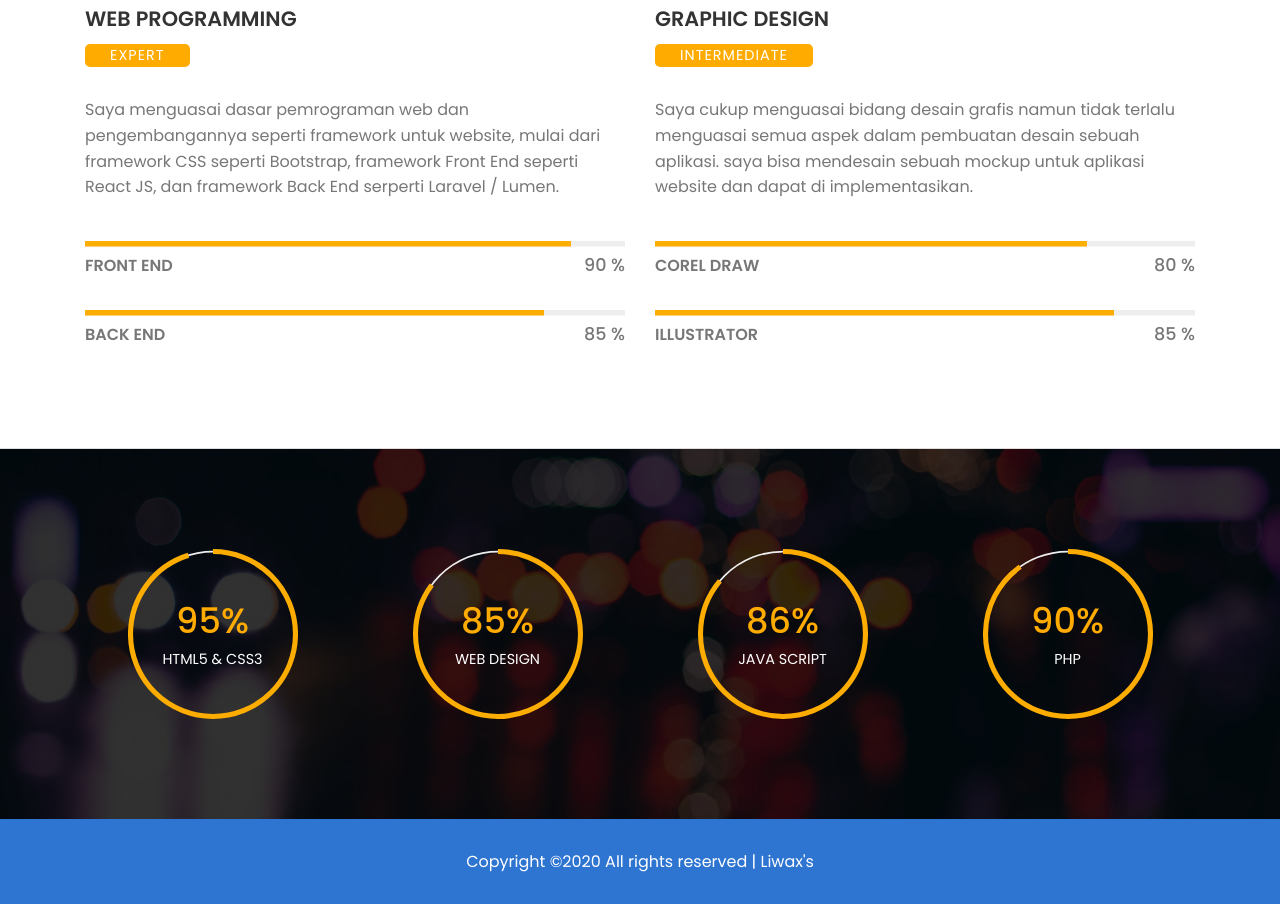
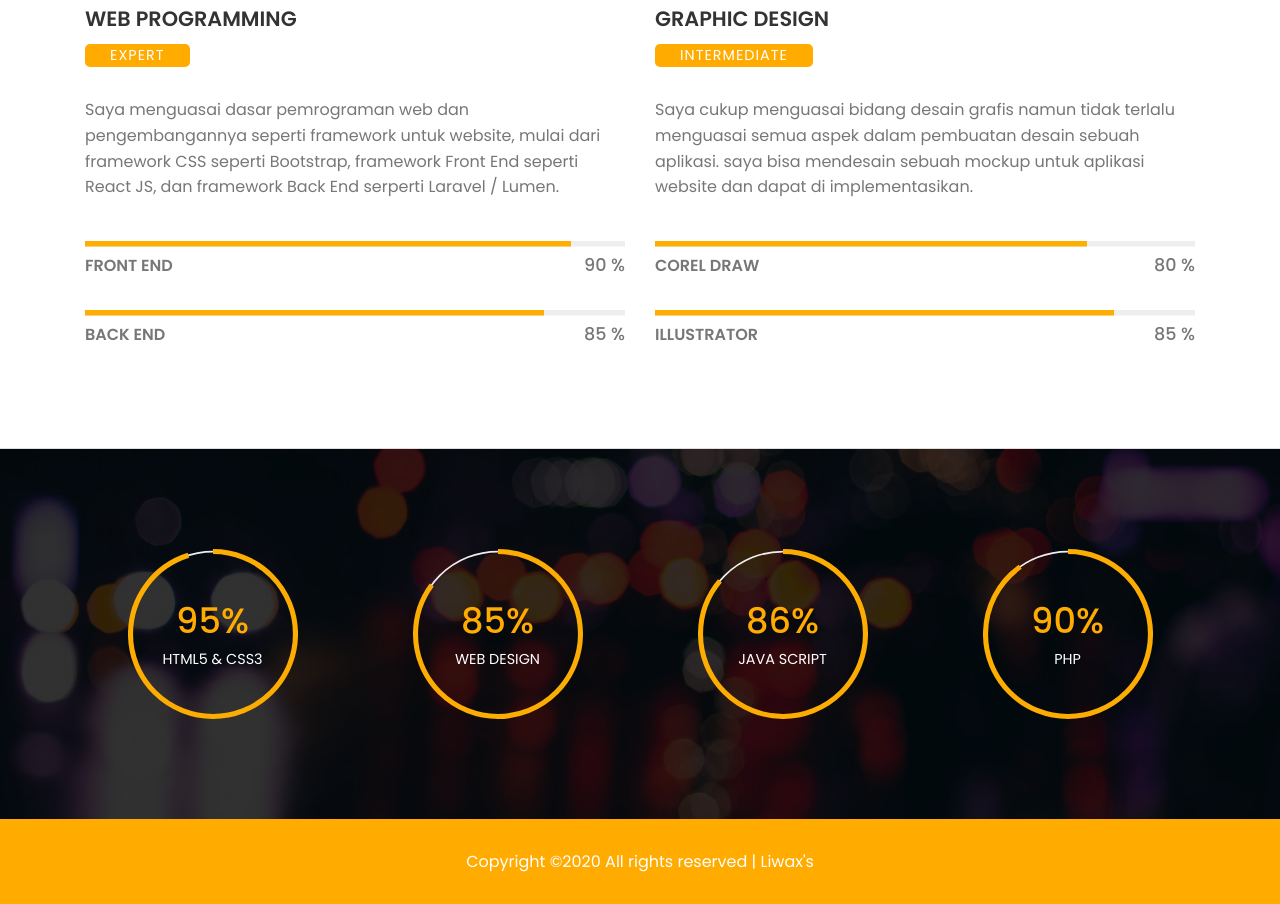
Before and after one commit to Liwaxx/personal-website, a plain HTML site: page index.html in a window 1280 px wide. Shown: the part 3901-4805 px from the top of the page. Drawn offline with Linux system fonts and the light colour scheme; files whose address does not match are found by name.

Commit message:
edited 3

```diff
--- a/allcss/css/styles.css
+++ b/allcss/css/styles.css
@@ -295,4 +295,4 @@ b.max-bold{ font-weight: 700; }
 10. FOOTER
 --------------------------------- */
 
-.copyright{ text-align: center; padding: 30px 0; background: #2E74D1; color: white; }
+.copyright{ text-align: center; padding: 30px 0; background: #FFAB00; color: white; }
```
